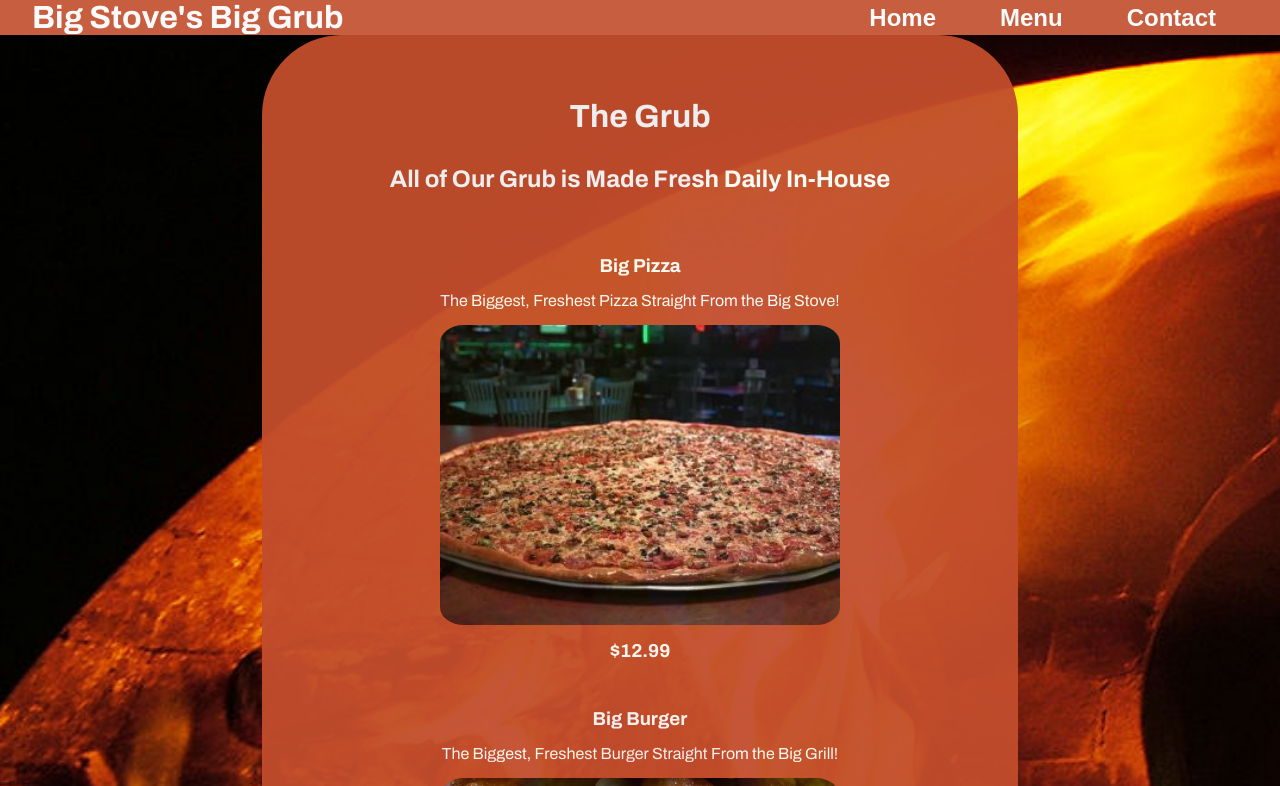
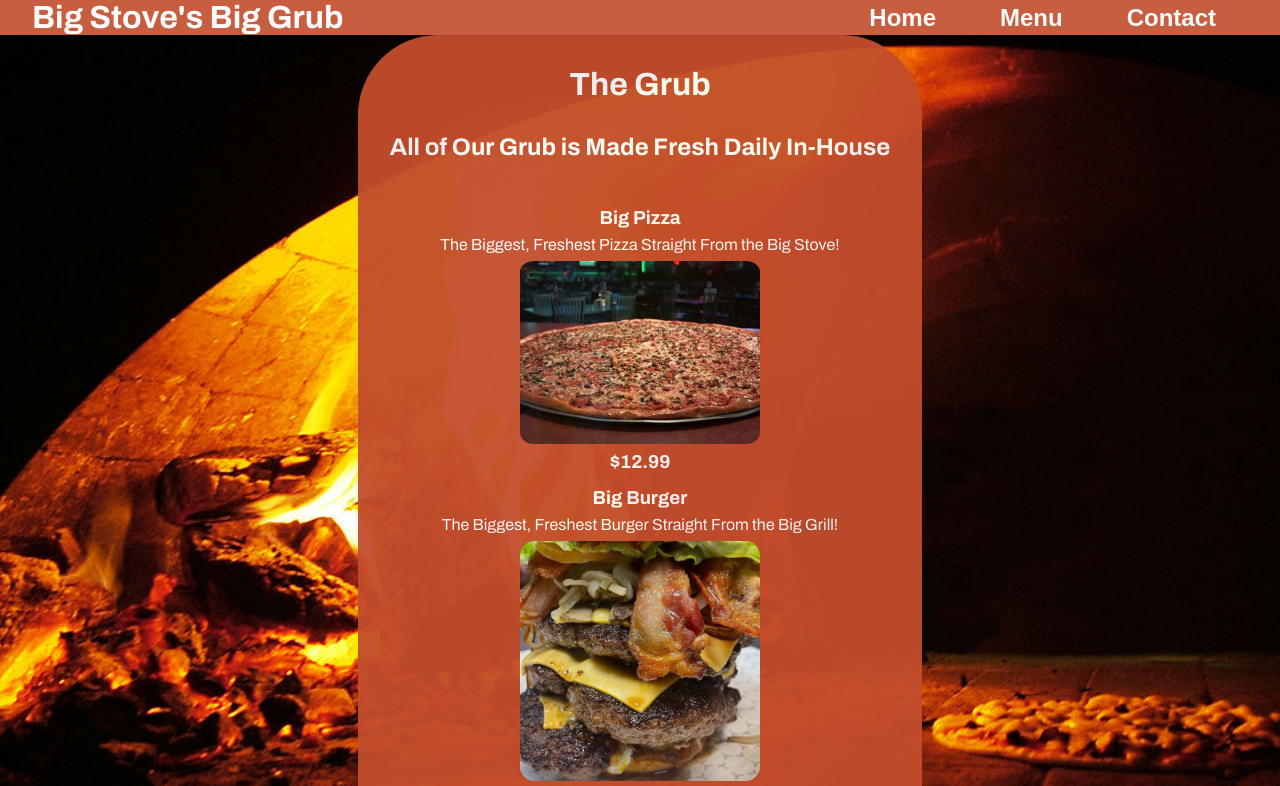
Before and after one commit to stevenyan42/RestaurantPage, a website built with webpack: page src/index.html in a window 1280 px wide. Both pictures are taken after a click on the button "Menu". Shown: the top 786 px of the page. Built offline with nearby package versions, Linux system fonts and the light colour scheme.

Commit message:
fixed padding issues

```diff
--- a/src/menu.js
+++ b/src/menu.js
@@ -60,20 +60,19 @@ function createMenuItem(item, desc, price, src, alt) {
     menuItemTitle.textContent = item;
     const menuItemDesc = document.createElement("p");
     menuItemDesc.textContent = desc;
+    const menuItemImgCont = document.createElement("div");
+    menuItemImgCont.classList.add("img-cont");
     const menuItemImg = document.createElement("img");
     menuItemImg.src = src;
     menuItemImg.alt = alt;
-
-    console.log(`Image source: ${src}`);
-    console.log(`Image alt text: ${alt}`);
+    menuItemImgCont.appendChild(menuItemImg);
 
     const menuItemPrice = document.createElement("h3");
     menuItemPrice.textContent = price;
 
-
     menuItem.appendChild(menuItemTitle);
     menuItem.appendChild(menuItemDesc);
-    menuItem.appendChild(menuItemImg);
+    menuItem.appendChild(menuItemImgCont);
     menuItem.appendChild(menuItemPrice);
 
     return menuItem;
--- a/src/style.css
+++ b/src/style.css
@@ -83,7 +83,7 @@ nav {
   gap: 2rem;
   border-radius: 8%;
   max-width: 80rem;
-  padding: 8rem;
+  padding: 4rem;
   background-color: var(--orange);
   color: var(--white);
   opacity: 0.95;
@@ -116,9 +116,16 @@ nav {
 
 /* menu */
 
+.img-cont {
+  width: 100%;
+  max-width: 15rem;
+  max-height: 15rem;
+  height: auto;
+}
+
 img {
-  max-height: 20rem;
   width: 100%;
+  height: 100%;
   object-fit: cover;
   border-radius: 6%;
 }
@@ -126,17 +133,18 @@ img {
 .menu-list {
   display: flex;
   flex-direction: column;
-  gap: 3rem;
-  margin-top: 2rem;
+  gap: 1rem;
+  margin-top: 1rem;
 }
 
 .menu-item {
   display: flex;
   flex-direction: column;
-  gap: 1rem;
+  align-items: center;
+  gap: 0.5rem;
 }
 
 .menu{
-  padding: 4rem 8rem 4rem 8rem;
+  padding: 2rem 2rem 1rem 2rem;
   border-radius: 5rem;
 }
```
